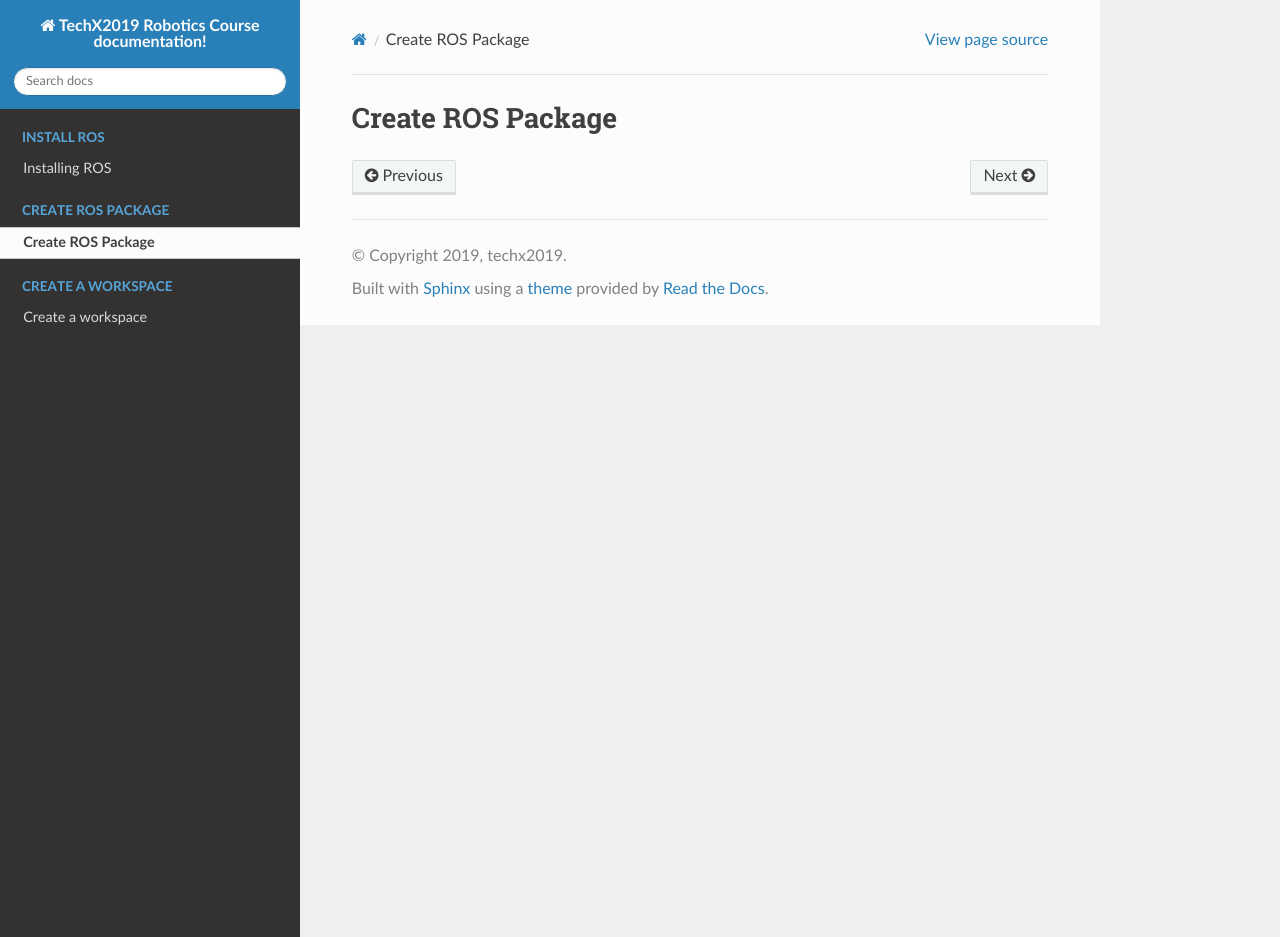
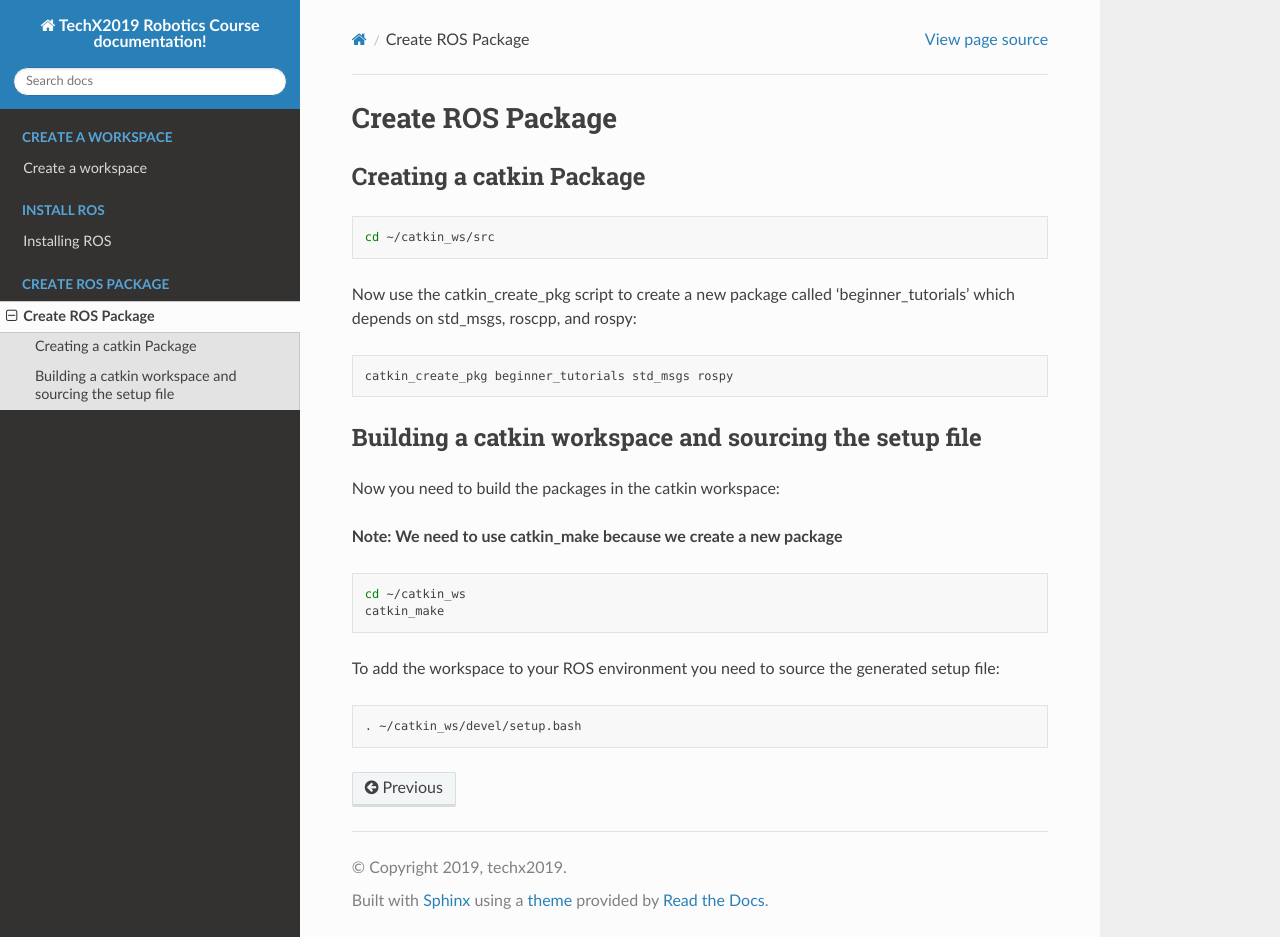
Before and after one commit to hanzheteng/tx19-robotics, a Sphinx documentation site: the page built from docs/createpackage.rst, in a window 1280 px wide and 937 px high. Built offline with Sphinx 7.4.7 and the Read the Docs theme 2.0.0, drawn with Linux system fonts in a browser that asks for light colours.

Commit message:
workspace & createpackage

```diff
--- a/docs/createpackage.rst
+++ b/docs/createpackage.rst
@@ -1,2 +1,33 @@
 Create ROS Package
 ==================
+
+Creating a catkin Package
+-------------------------
+
+.. code:: bash
+
+    cd ~/catkin_ws/src
+
+Now use the catkin_create_pkg script to create a new package called 'beginner_tutorials' which depends on std_msgs, roscpp, and rospy:
+
+.. code:: bash
+
+    catkin_create_pkg beginner_tutorials std_msgs rospy
+
+Building a catkin workspace and sourcing the setup file
+-------------------------------------------------------
+
+Now you need to build the packages in the catkin workspace:
+
+**Note: We need to use catkin_make because we create a new package**
+
+.. code:: bash
+
+    cd ~/catkin_ws
+    catkin_make
+
+To add the workspace to your ROS environment you need to source the generated setup file:
+
+.. code:: bash
+
+    . ~/catkin_ws/devel/setup.bash
```
Also changed, not shown: docs/index.rst (+8 -8 lines), docs/install.rst (+10 -3 lines), docs/workspace.rst (+9 -0 lines).
